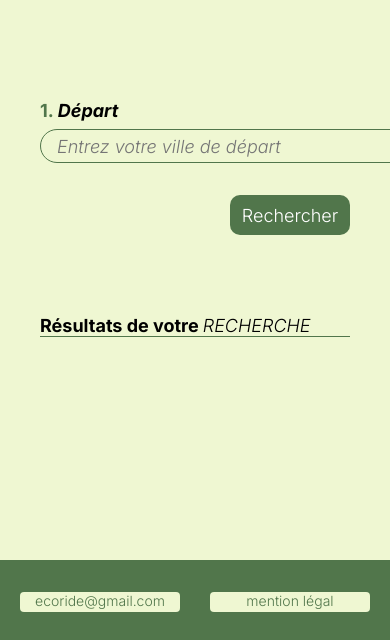
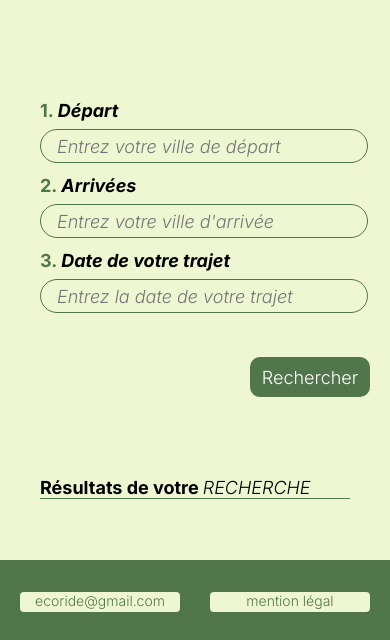
Before and after one commit to Minibrute90/ecoride, a PHP site: page /accesaucovoiturages.php in a window 390 px wide; the page is wider, and only the part inside the window is pictured. Shown: the part 204-844 px from the top of that part. Run offline with PHP 8.4, Linux system fonts and the light colour scheme.

Commit message:
majcss page acces covoit

```diff
--- a/css/style.css
+++ b/css/style.css
@@ -330,6 +330,25 @@ footer {
         margin-top:20px;
     }
 
+    article.zone_accescovoit{
+        display:flex;
+        flex-direction:column;
+        justify-content:center;
+    }
+
+    .zone_input_recherche_covoit input{
+        width: 100%;
+    }
+
+    .zone_input_recherche_covoit input{
+        margin-bottom: 12px;
+    }
+
+    .bouton_recherche_covoit{
+        margin-right: 20px;
+    }
+
+
 }
 
 
```
